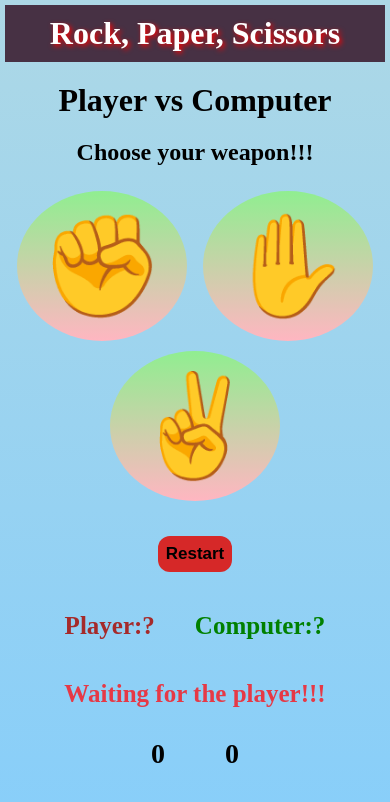
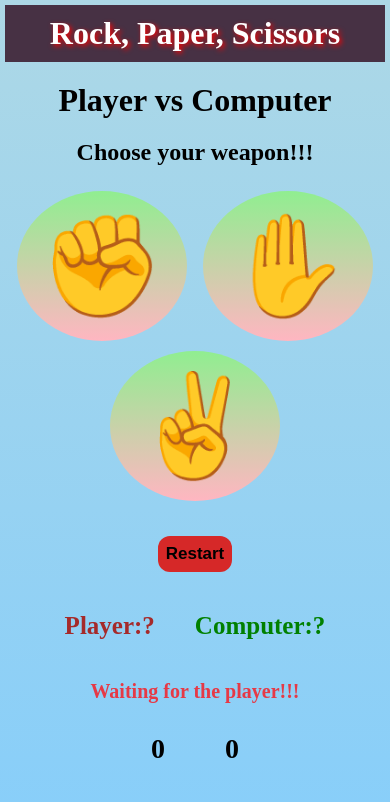
Before and after one commit to itsozod/rock-paper-scissors-react, a React app: page / in a window 390 px wide. Shown: the top 802 px of the page. Built offline with nearby package versions, Linux system fonts and the light colour scheme; the HTML template or start-up script is replaced by a standard one.

Commit message:
made result responsive

```diff
--- a/src/components/result/Result.module.css
+++ b/src/components/result/Result.module.css
@@ -1,6 +1,7 @@
 .resultContainer {
   display: flex;
   justify-content: center;
+  align-items: center;
   margin-top: 20px;
 }
 .result {
@@ -8,3 +9,8 @@
   font-weight: bold;
   color: #e63946;
 }
+@media screen and (max-width: 480px) {
+  .result {
+    font-size: 20px;
+  }
+}
```
Lines whose indentation alone changed are shown as unchanged.
